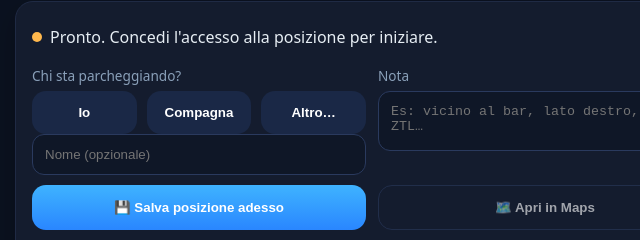
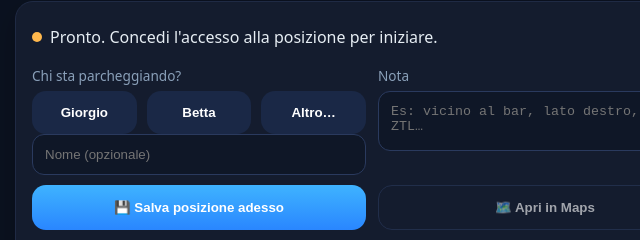
Before and after one commit to gfornara60-art/trova-auto, a plain HTML site: page index.html in a window 1280 px wide. Shown: the part 175-415 px from the top of the page, 268-908 px from the left. Drawn offline with Linux system fonts and the light colour scheme.

Commit message:
Update index.html

```diff
--- a/index.html
+++ b/index.html
@@ -68,8 +68,8 @@
         <div>
           <label>Chi sta parcheggiando?</label>
           <div class="row-3">
-            <button class="btn" data-driver="Io">Io</button>
-            <button class="btn" data-driver="Compagna">Compagna</button>
+            <button class="btn" data-driver="Giorgio">Giorgio</button>
+            <button class="btn" data-driver="Betta">Betta</button>
             <button class="btn" id="driverOther">Altro…</button>
           </div>
           <input id="driverInput" placeholder="Nome (opzionale)" />
```
